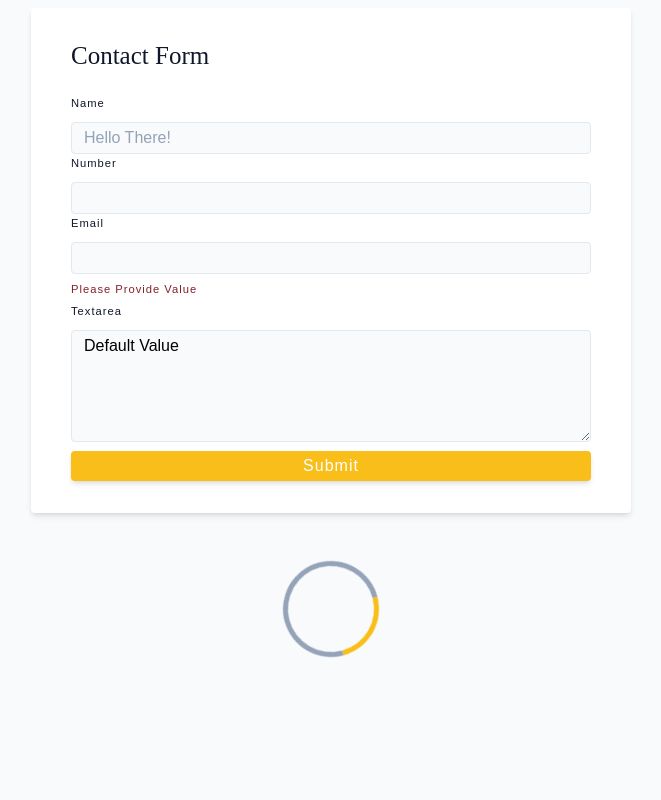
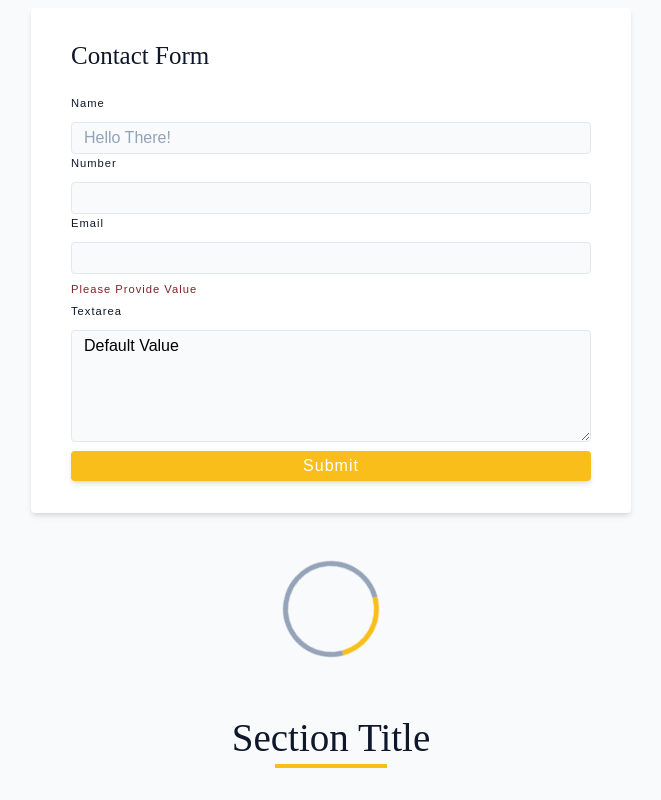
Before and after one commit to normstraker/defaultStarter, a plain HTML site: page index.html in a window 1280 px wide. Shown: the part 1981-2781 px from the top of the page, without its empty margins (309-970 px from the left). Before the commit the page ends 2670 px from the top, so only its background shows below. Drawn offline with Linux system fonts and the light colour scheme.

Commit message:
375 - Title (last in the Default Starter section)

```diff
--- a/index.html
+++ b/index.html
@@ -73,5 +73,11 @@
       <button class="btn btn-block">submit</button>
     </form>
     <div class="loading"></div>
+    <br />
+    <br />
+    <div class="title">
+      <h2>section title</h2>
+      <div class="title-underline"></div>
+    </div>
   </body>
 </html>
--- a/main.css
+++ b/main.css
@@ -258,8 +258,21 @@ ul {
   border: 5px solid var(--grey-400);
   border-radius: 50%;
   border-top-color: var(--primary-500);
-  animation: spinner .6s linear infinite;
+  animation: spinner 0.6s linear infinite;
 }
 .loading {
   margin: 0 auto;
 }
+/* title */
+.title {
+  text-align: center;
+}
+.title h2{
+  margin-bottom: 0;
+}
+.title-underline {
+  background: var(--primary-500);
+  width: 7rem;
+  height: 0.25rem;
+  margin: 0 auto;
+}
```
